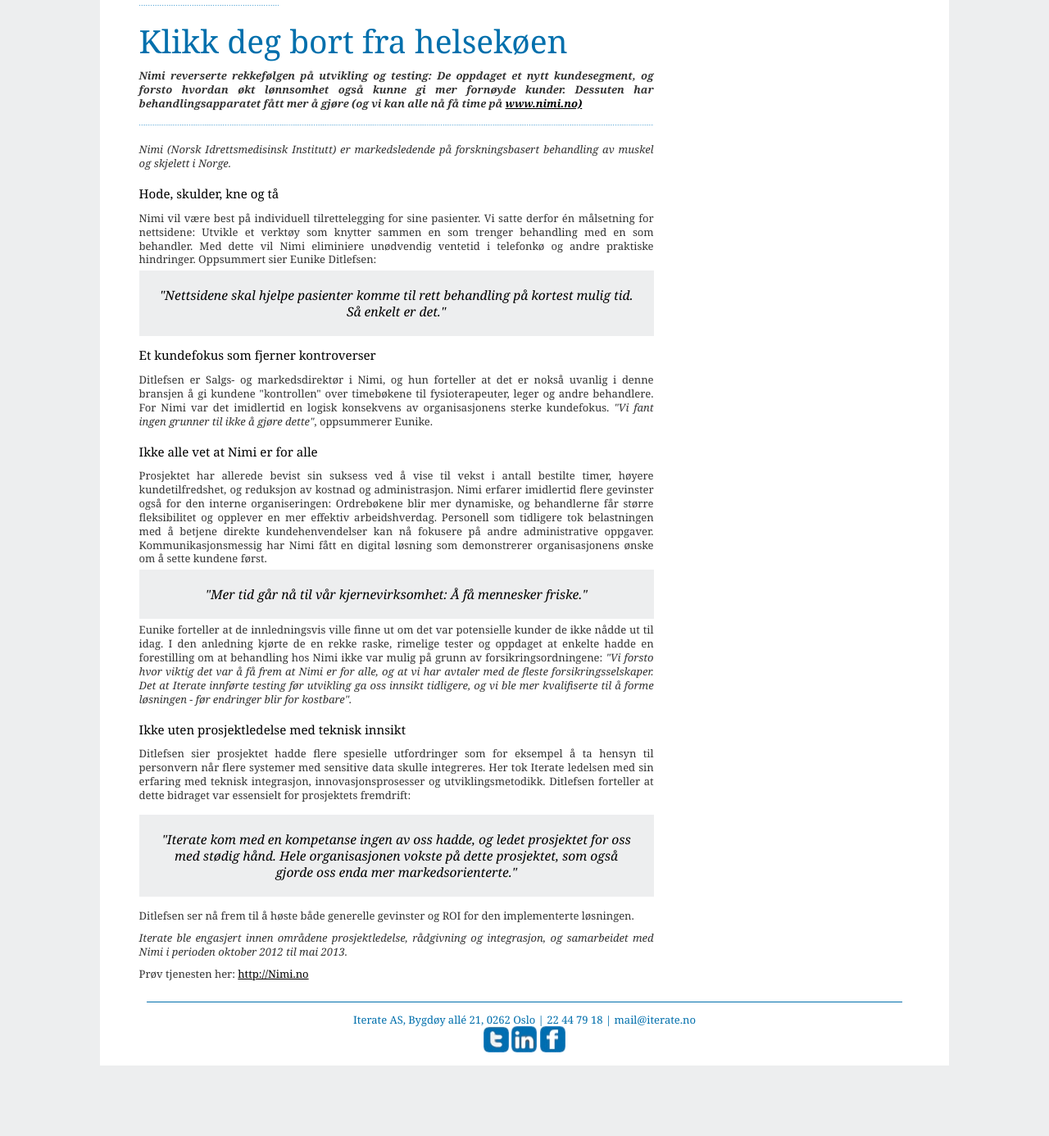
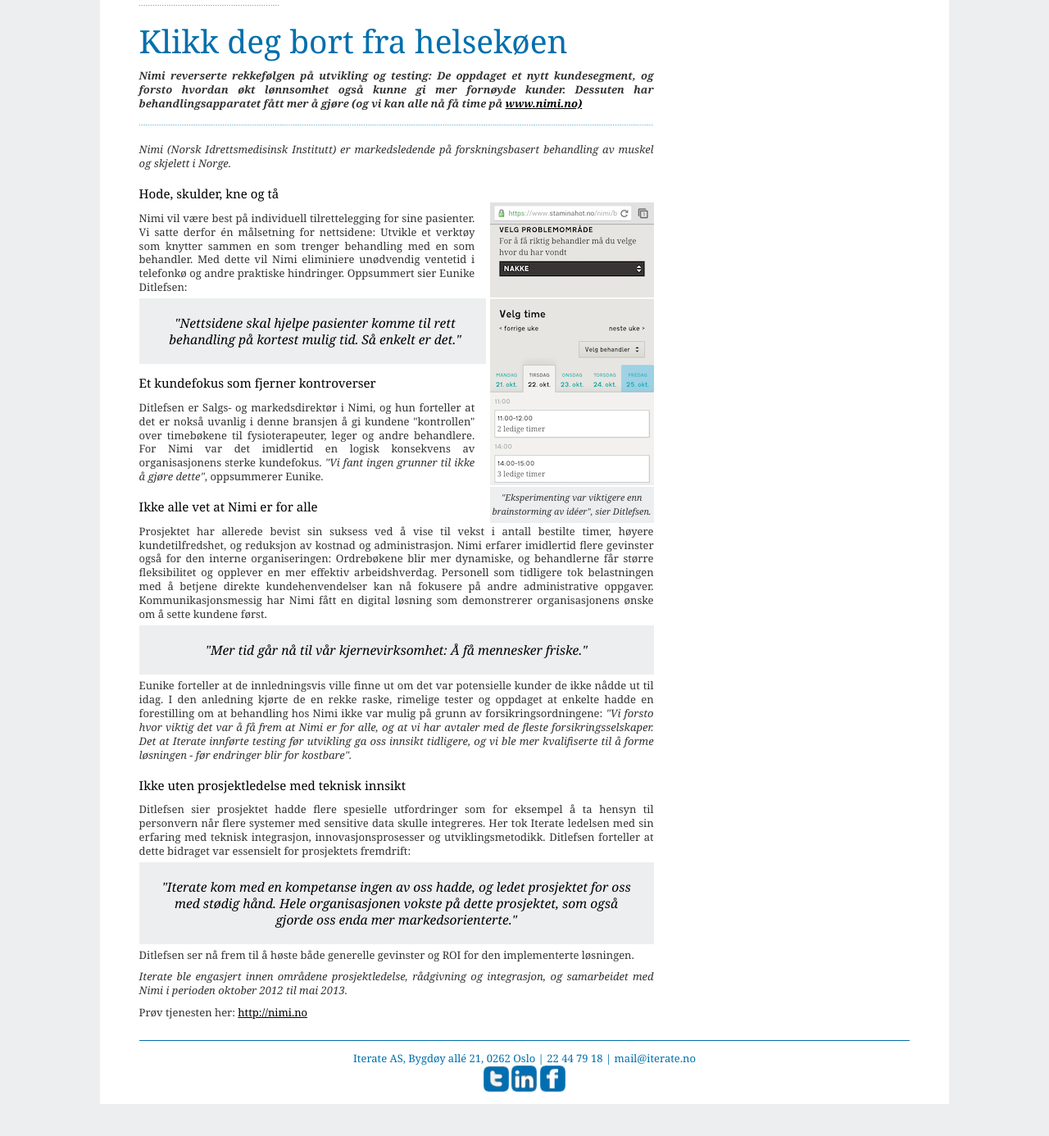
Before and after one commit to therese1g1/iterate.github.com, a Jekyll site: the page built from referanser/nimi/fag/index.html, in a window 1280 px wide and 1400 px high, scrolled down 763 px. Shown: the top 1386 px of the window at 82% size. Built offline with Jekyll 4.4.1, drawn with Linux system fonts in a browser that asks for light colours; before the commit the page ends 2096 px from its top, so only the background shows below that.

Commit message:
Missing tags

```diff
--- a/referanser/nimi/fag/index.html
+++ b/referanser/nimi/fag/index.html
@@ -19,7 +19,7 @@ title: Iterate
       <img src="/static/images/border_dotted_blue-640x1.png" alt="border" >
     </header>
     <p style="font-style : italic">Nimi (Norsk Idrettsmedisinsk Institutt) er markedsledende på forskningsbasert behandling av muskel og skjelett i Norge.</p>
-
+<div style="background : #EDEEEF; width : 200px; float:right; margin-top : 25pt; margin-left : 10pt; border-left : 4pt solid #fff"><img src="/static/images/Nimi-mobildump-200x342.png" /><p style="border-top: 2pt solid #fff; font-style: italic; font-size : smaller; text-align : center">"Eksperimenting var viktigere enn brainstorming av idéer", sier Ditlefsen.</p></div>
     <h2>Hode, skulder, kne og tå</h2>
     <p>Nimi vil være best på individuell tilrettelegging for sine pasienter. Vi satte derfor én målsetning for nettsidene: Utvikle et verktøy som knytter sammen en som trenger behandling med en som behandler. Med dette vil Nimi eliminiere unødvendig ventetid i telefonkø og andre praktiske hindringer. Oppsummert sier Eunike Ditlefsen: </p>
     <div class="quote">"Nettsidene skal hjelpe pasienter komme til rett behandling på kortest mulig tid. Så enkelt er det."</div>
@@ -37,12 +37,12 @@ title: Iterate
     <h2>Ikke uten prosjektledelse med teknisk innsikt</h2>
     <p>Ditlefsen sier prosjektet hadde flere spesielle utfordringer som for eksempel å ta hensyn til personvern når flere systemer med sensitive data skulle integreres. Her tok Iterate ledelsen med sin erfaring med teknisk integrasjon, innovasjonsprosesser og utviklingsmetodikk. Ditlefsen forteller at dette bidraget var essensielt for prosjektets fremdrift:</p>
 
-<p><div class="quote">"Iterate kom med en kompetanse ingen av oss hadde, og ledet prosjektet for oss med stødig hånd. Hele organisasjonen vokste på dette prosjektet, som også gjorde oss enda mer markedsorienterte."</div></p>
+    <div class="quote">"Iterate kom med en kompetanse ingen av oss hadde, og ledet prosjektet for oss med stødig hånd. Hele organisasjonen vokste på dette prosjektet, som også gjorde oss enda mer markedsorienterte."</div>
 
     <p>Ditlefsen ser nå frem til å høste både generelle gevinster og ROI for den implementerte løsningen.</p>
 
     <p><i>Iterate ble engasjert innen områdene prosjektledelse, rådgivning og integrasjon, og samarbeidet med Nimi i perioden oktober 2012 til mai 2013.</i></p>
-<p>Prøv tjenesten her: <a href="https://www.staminahot.no/Nimi/">http://Nimi.no</a></p>
+    <p>Prøv tjenesten her: <a href="https://www.staminahot.no/nimi/">http://nimi.no</a></p>
 </article>
  </div>
 <aside class="grid_5 omega">
@@ -59,3 +59,4 @@ title: Iterate
       </div>
     </div>
 </aside>
+</div>
```
Lines whose indentation alone changed are shown as unchanged.
